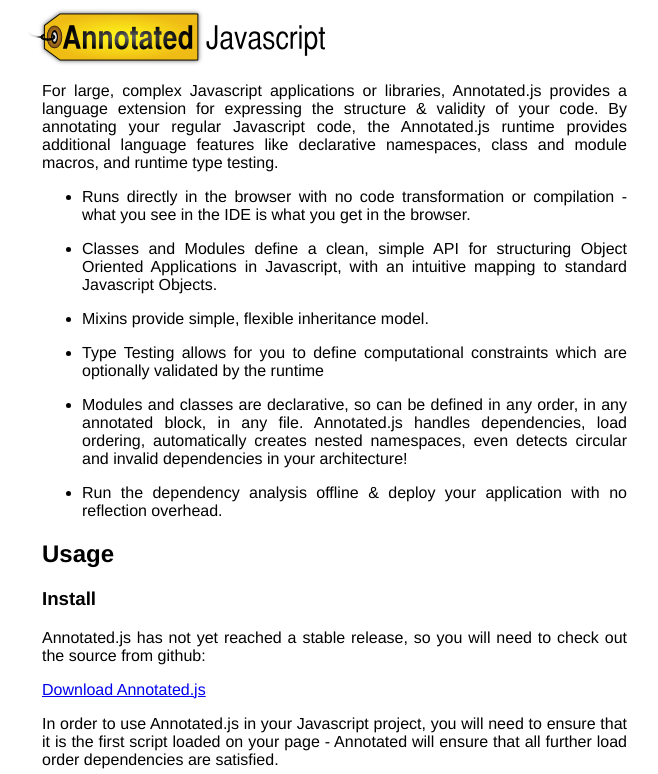
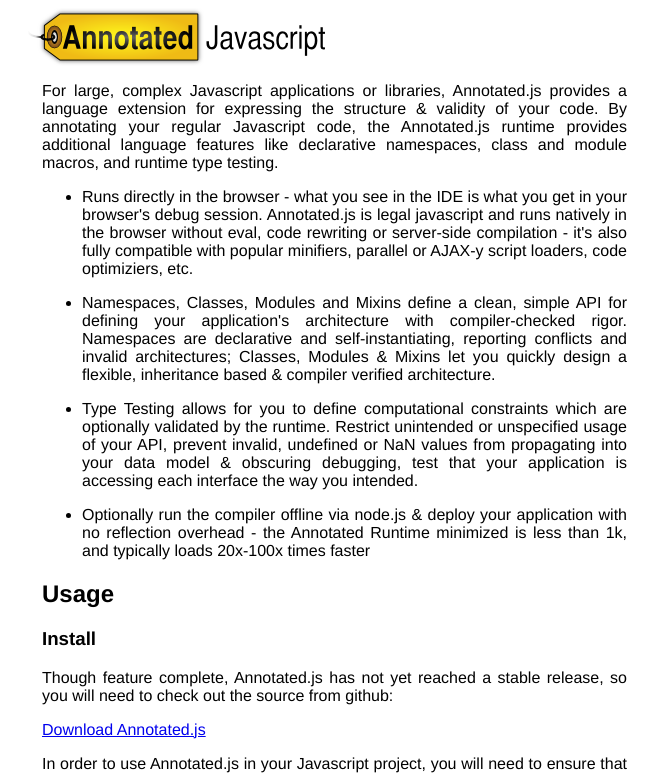
Before and after one commit to benchmark-solutions/methadone, a plain HTML site: page index.html in a window 1280 px wide. Shown: the top 774 px of the page, without its empty margins (313-971 px from the left). Drawn offline with Linux system fonts and the light colour scheme.

Commit message:
Fixed bullets

```diff
--- a/index.html
+++ b/index.html
@@ -15,33 +15,35 @@
 
       <div id="body">
           <p>For large, complex Javascript applications or libraries, Annotated.js
-          provides a language extension for expressing the structure & validity of
+          provides a language extension for expressing the structure &amp; validity of
           your code.  By annotating your regular Javascript code, the Annotated.js
           runtime provides additional language features like declarative namespaces,
           class and module macros, and runtime type testing. </p>
-
           <ul>
-          <li><p>Runs directly in the browser with no code transformation or
-          compilation - what you see in the IDE is what you get in the
-          browser.</p></li>
-          <li><p>Classes and Modules define a clean, simple API for structuring
-          Object Oriented Applications in Javascript, with an intuitive
-          mapping to standard Javascript Objects.</p></li>
-          <li><p>Mixins provide simple, flexible inheritance model.</p></li>
+          <li><p>Runs directly in the browser - what you see in the IDE is what you get in your browser's debug
+          session.  Annotated.js is legal javascript and runs natively
+          in the browser without eval, code rewriting or server-side compilation - it's also
+          fully compatible with popular minifiers, parallel or AJAX-y script loaders,
+          code optimiziers, etc.
+          </p></li>
+          <li><p>Namespaces, Classes, Modules and Mixins define a clean, simple API for defining your
+          application's architecture with compiler-checked rigor.  Namespaces are
+          declarative and self-instantiating, reporting conflicts and invalid architectures;
+          Classes, Modules &amp; Mixins let you quickly design a flexible, inheritance based &amp;
+          compiler verified architecture.</p></li>
           <li><p>Type Testing allows for you to define computational constraints
-          which are optionally validated by the runtime</p></li>
-          <li><p>Modules and classes are declarative, so can be defined in any order,
-          in any annotated block, in any file.  Annotated.js handles
-          dependencies, load ordering, automatically creates nested namespaces, even detects
-          circular and invalid dependencies in your architecture!</p></li>
-          <li><p>Run the dependency analysis offline &amp; deploy your application with
-          no reflection overhead.</p></li>
+          which are optionally validated by the runtime.  Restrict unintended or unspecified usage of your API,
+          prevent invalid, undefined or NaN values from propagating into your data model &amp; obscuring
+          debugging, test that your application is accessing each interface the way you intended.</p></li>
+          <li><p>Optionally run the compiler offline via node.js &amp; deploy your application with
+          no reflection overhead - the Annotated Runtime minimized is less than 1k, and typically loads
+          20x-100x times faster</p></li>
           </ul>
           <h2>Usage</h2>
 
           <h3>Install</h3>
-          <p>Annotated.js has not yet reached a stable release, so you will need to check
-          out the source from github:</p>
+          <p>Though feature complete, Annotated.js has not yet reached a stable release, so you
+          will need to check out the source from github:</p>
 
           <a href="http://github.com/benchmark-solutions/methadone">Download Annotated.js</a>
 
@@ -299,7 +301,7 @@
           compilation step would provide, while preserving 1:1 code correspondence in the
           IDE and browser.</p>
 
-          <img src="architecture.png" style=" padding-left: 100px; padding-top: 30px; padding-bottom: 20px;">
+          <img src="architecture.png" style=" padding-left: 100px; padding-top: 30px; padding-bottom: 30px;">
 
           <p>You must configure your application's deploy scripts to generate an ir.js
           file and include it in the generated page.  To generate such a file:</p>
```
